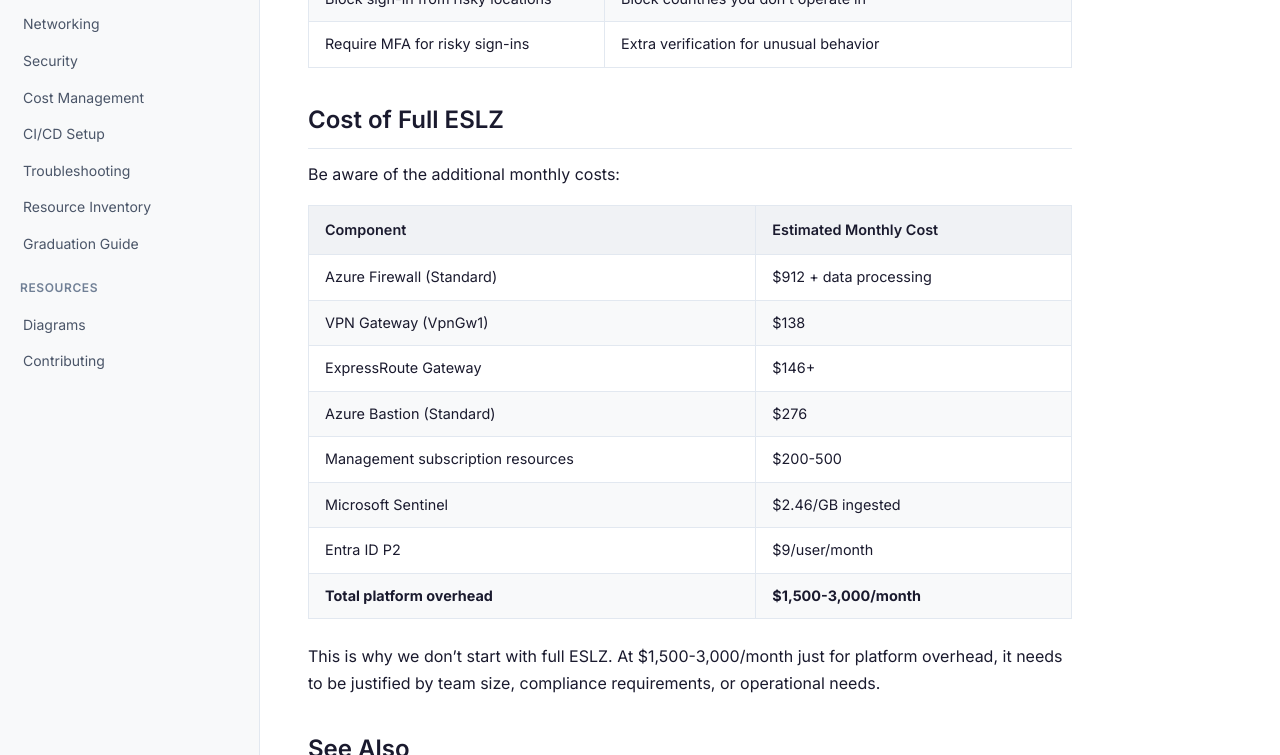
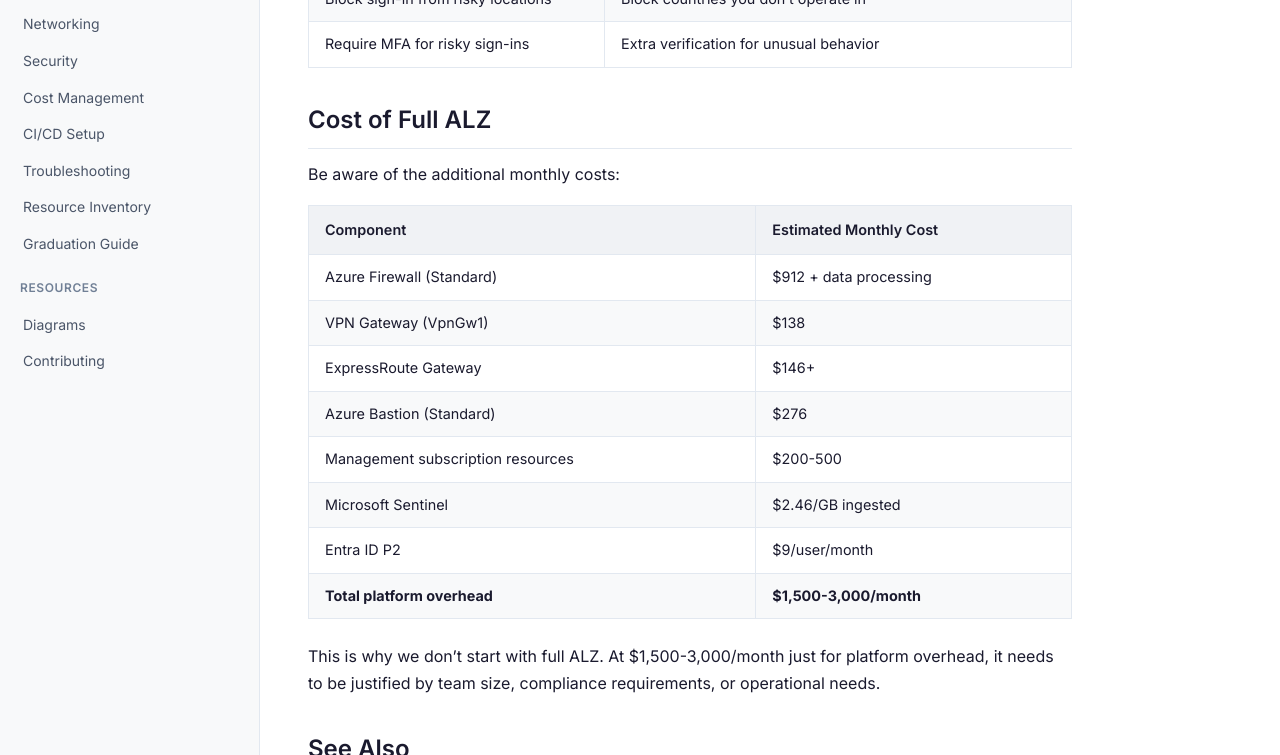
Before and after one commit to ricmmartins/sslz, a Jekyll site: the page built from docs/graduation-guide.md, in a window 1280 px wide and 1400 px high, scrolled down 4461 px. Shown: the part 155-910 px from the top of the window. Built offline with Jekyll 4.4.1, drawn with Linux system fonts in a browser that asks for light colours; some of the changed text lies outside the part shown.

Commit message:
docs: rename ESLZ to ALZ (Azure Landing Zone) across all docs

```diff
--- a/docs/graduation-guide.md
+++ b/docs/graduation-guide.md
@@ -2,10 +2,10 @@
 layout: page
 title: "Graduation Guide"
 nav_order: 7
-description: "When and how to migrate to full ESLZ"
+description: "When and how to migrate to full ALZ"
 ---
 
-# Graduation Guide: When and How to Migrate to Full ESLZ
+# Graduation Guide: When and How to Migrate to Full ALZ (formerly ESLZ)
 
 ## Signals It's Time
 
@@ -137,7 +137,7 @@
 | Block sign-in from risky locations | Block countries you don't operate in |
 | Require MFA for risky sign-ins | Extra verification for unusual behavior |
 
-## Cost of Full ESLZ
+## Cost of Full ALZ
 
 Be aware of the additional monthly costs:
 
@@ -152,7 +152,7 @@
 | Entra ID P2 | $9/user/month |
 | **Total platform overhead** | **$1,500-3,000/month** |
 
-This is why we don't start with full ESLZ. At $1,500-3,000/month just for platform overhead, it needs to be justified by team size, compliance requirements, or operational needs.
+This is why we don't start with full ALZ. At $1,500-3,000/month just for platform overhead, it needs to be justified by team size, compliance requirements, or operational needs.
 
 ## See Also
 
```
Also changed, not shown: diagrams/architecture.md (+1 -1 lines), docs/architecture.md (+2 -2 lines), index.md (+2 -2 lines), README.md.
